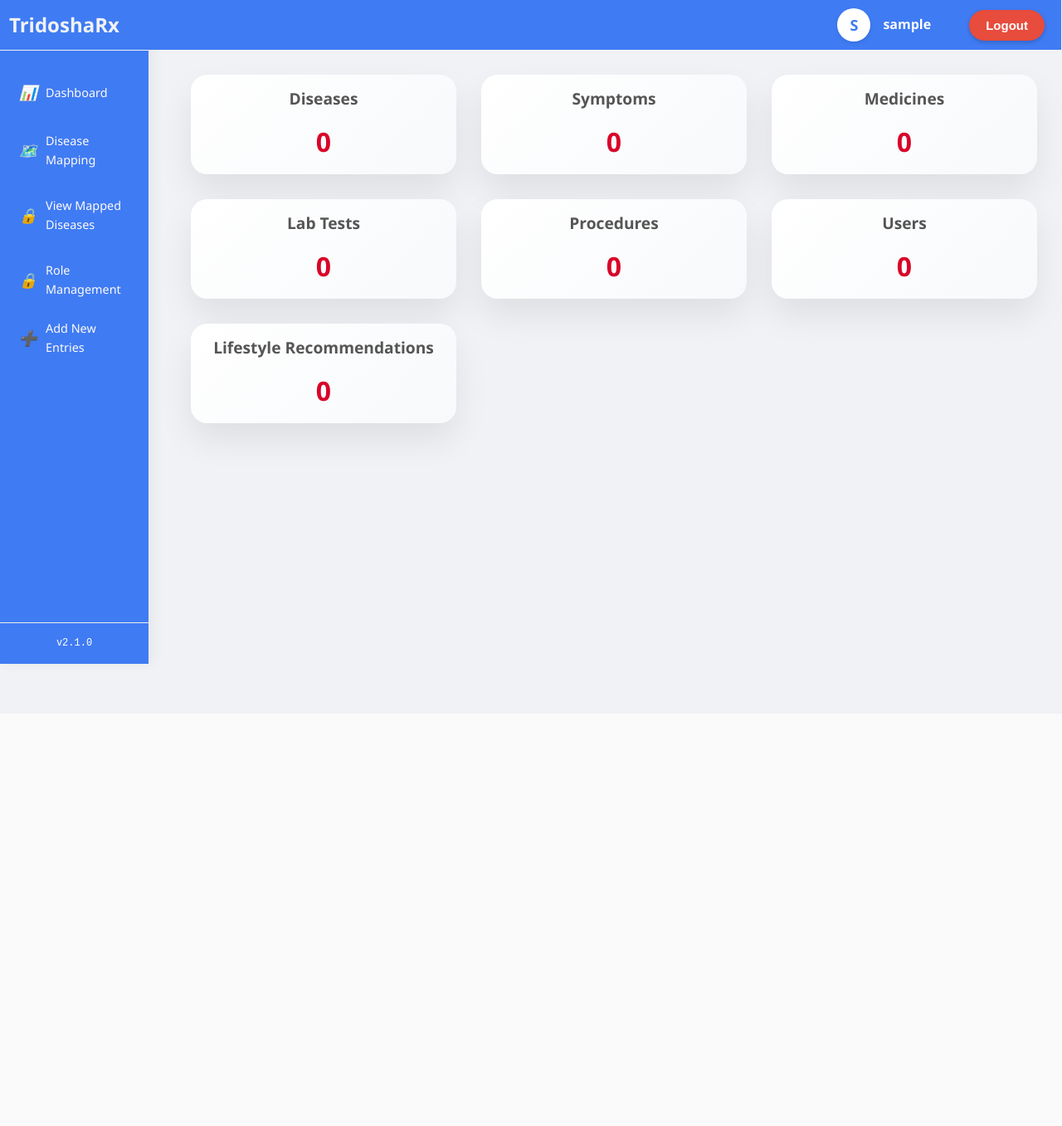
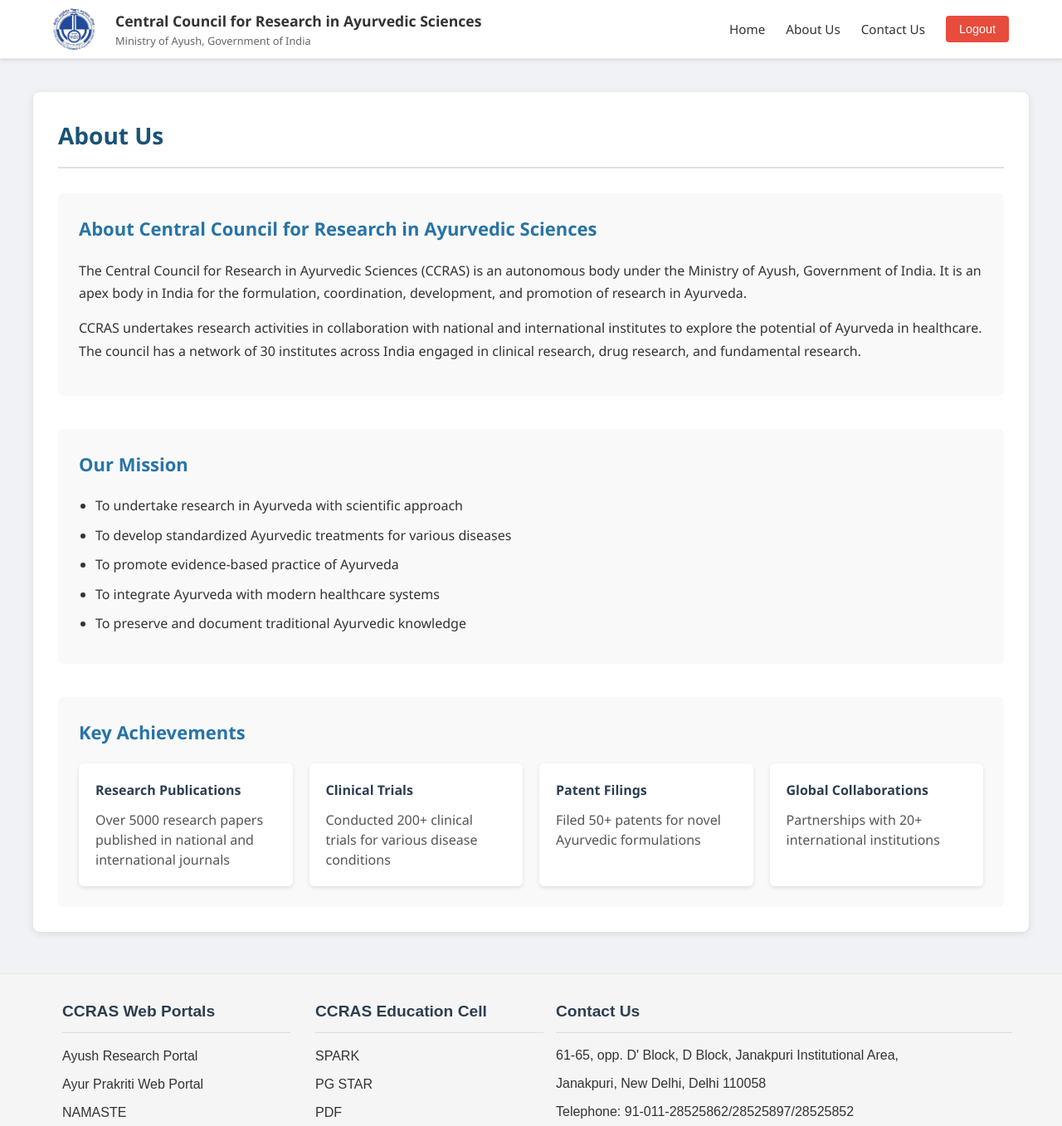
Before and after one commit to manyaigdtuw/DSS-tridoshaRx, a React (Create React App) app in the folder frontend/: page /about in a window 1280 px wide. Before the commit this address led to /dashboard. Shown: the top 1357 px of the page at 83% size. Before the commit the page ends 860 px from the top, so only its background shows below. Built offline with nearby package versions, Linux system fonts and the light colour scheme; no server answers; sample sign-in values are in the browser's storage.

Commit message:
added about us page

```diff
--- a/frontend/src/App.js
+++ b/frontend/src/App.js
@@ -10,6 +10,7 @@
 import Sidebar from './components/Sidebar';
 import Topbar from './components/Topbar';
 import ContactUs from './components/ContactUs';
+import AboutUs from './components/AboutUs';
 import MappingPage from './components/Diseasemap';
 import SymptomChecker from './components/UserPage';
 import AddEntryPage from './components/AddEntryPage';
@@ -242,6 +243,7 @@
     <Route element={<UserLayout />}>
       <Route path="/user-page" element={<SymptomChecker />} />
       <Route path="/contact" element={<ContactUs />} />
+      <Route path="/about" element={<AboutUs />} />
 
     </Route>
   </Route>
--- /dev/null
+++ b/frontend/src/components/AboutUs.css
@@ -0,0 +1,95 @@
+/* AboutUs.css */
+.about-us-container {
+  width: 100%;
+  max-width: 1200px;
+  margin: 40px auto;
+  padding: 30px;
+  background-color: #fff;
+  box-shadow: 0 2px 10px rgba(0, 0, 0, 0.1);
+  border-radius: 8px;
+}
+
+.about-us-header {
+  border-bottom: 2px solid #e0e0e0;
+  padding-bottom: 15px;
+  margin-bottom: 30px;
+}
+
+.about-us-header h2 {
+  color: #1a5276;
+  font-size: 28px;
+  margin: 0;
+}
+
+.about-us-content {
+  display: flex;
+  flex-direction: column;
+  gap: 40px;
+}
+
+.about-section,
+.mission-section,
+.achievements-section {
+  background-color: #f9f9f9;
+  padding: 25px;
+  border-radius: 6px;
+}
+
+.about-section h3,
+.mission-section h3,
+.achievements-section h3 {
+  color: #2874a6;
+  margin-top: 0;
+  margin-bottom: 20px;
+  font-size: 22px;
+}
+
+.about-section p {
+  margin: 15px 0;
+  line-height: 1.7;
+  color: #333;
+}
+
+.mission-section ul {
+  padding-left: 20px;
+}
+
+.mission-section li {
+  margin-bottom: 10px;
+  line-height: 1.6;
+}
+
+.achievements-grid {
+  display: grid;
+  grid-template-columns: repeat(auto-fit, minmax(250px, 1fr));
+  gap: 20px;
+}
+
+.achievement-card {
+  background-color: white;
+  padding: 20px;
+  border-radius: 6px;
+  box-shadow: 0 2px 5px rgba(0, 0, 0, 0.1);
+}
+
+.achievement-card h4 {
+  color: #2c3e50;
+  margin-top: 0;
+  margin-bottom: 10px;
+}
+
+.achievement-card p {
+  margin: 0;
+  color: #555;
+  line-height: 1.5;
+}
+
+@media (max-width: 768px) {
+  .about-us-container {
+    padding: 20px;
+  }
+
+  .achievements-grid {
+    grid-template-columns: 1fr;
+  }
+}
--- /dev/null
+++ b/frontend/src/components/AboutUs.jsx
@@ -0,0 +1,72 @@
+// AboutUs.jsx
+import React from 'react';
+import './AboutUs.css';
+import Header from './Header';
+import Footer from './Footer';
+
+const AboutUs = () => {
+  return (
+    <>
+      <div className="full-width-bleed">
+        <Header />
+      </div>
+
+      <div className="about-us-container">
+        <div className="about-us-header">
+          <h2>About Us</h2>
+        </div>
+
+        <div className="about-us-content">
+          <div className="about-section">
+            <h3>About Central Council for Research in Ayurvedic Sciences</h3>
+            <p>
+              The Central Council for Research in Ayurvedic Sciences (CCRAS) is an autonomous body under the Ministry of Ayush, Government of India. It is an apex body in India for the formulation, coordination, development, and promotion of research in Ayurveda.
+            </p>
+            <p>
+              CCRAS undertakes research activities in collaboration with national and international institutes to explore the potential of Ayurveda in healthcare. The council has a network of 30 institutes across India engaged in clinical research, drug research, and fundamental research.
+            </p>
+          </div>
+
+          <div className="mission-section">
+            <h3>Our Mission</h3>
+            <ul>
+              <li>To undertake research in Ayurveda with scientific approach</li>
+              <li>To develop standardized Ayurvedic treatments for various diseases</li>
+              <li>To promote evidence-based practice of Ayurveda</li>
+              <li>To integrate Ayurveda with modern healthcare systems</li>
+              <li>To preserve and document traditional Ayurvedic knowledge</li>
+            </ul>
+          </div>
+
+          <div className="achievements-section">
+            <h3>Key Achievements</h3>
+            <div className="achievements-grid">
+              <div className="achievement-card">
+                <h4>Research Publications</h4>
+                <p>Over 5000 research papers published in national and international journals</p>
+              </div>
+              <div className="achievement-card">
+                <h4>Clinical Trials</h4>
+                <p>Conducted 200+ clinical trials for various disease conditions</p>
+              </div>
+              <div className="achievement-card">
+                <h4>Patent Filings</h4>
+                <p>Filed 50+ patents for novel Ayurvedic formulations</p>
+              </div>
+              <div className="achievement-card">
+                <h4>Global Collaborations</h4>
+                <p>Partnerships with 20+ international institutions</p>
+              </div>
+            </div>
+          </div>
+        </div>
+      </div>
+
+      <div className="full-width-bleed" style={{ marginTop: '40px' }}>
+        <Footer />
+      </div>
+    </>
+  );
+};
+
+export default AboutUs;
--- a/frontend/src/components/ContactUs.css
+++ b/frontend/src/components/ContactUs.css
@@ -1,13 +1,13 @@
-/* ContactUs.css */
 .contact-us-container {
   width: 100%;
   max-width: 1200px;
-  margin: 0 auto;
+  margin: 40px auto; /* adds vertical spacing */
   padding: 30px;
   background-color: #fff;
   box-shadow: 0 2px 10px rgba(0, 0, 0, 0.1);
   border-radius: 8px;
 }
+
 
 .contact-us-header {
   border-bottom: 2px solid #e0e0e0;
--- a/frontend/src/components/ContactUs.jsx
+++ b/frontend/src/components/ContactUs.jsx
@@ -1,10 +1,15 @@
 import React from 'react';
 import './ContactUs.css';
+import Header from './Header'; // ✅ Make sure Header is in the same folder or update the path accordingly
 import Footer from './Footer';
-
 
 const ContactUs = () => {
   return (
+    <>
+      <div className="full-width-bleed">
+        <Header />
+      </div>
+
       <div className="contact-us-container">
         <div className="contact-us-header">
           <h2>Contact Us</h2>
@@ -14,24 +19,18 @@
           <div className="contact-section">
             <h3>Address</h3>
             <p>
-
               Jawahar Lal Nehru Bhartiya Chikitsa Avum Homeopathy Anusandhan Bhavan<br />
               No.61-65, Institutional Area, Opp. 'D' Block, Janakpuri,<br />
-New Delhi - 110058 ( India )
-Telephone : 91-011-28525862/28525897/28525852
-
-
+              New Delhi - 110058 (India)
             </p>
-          <p>Telephone : 91-011-28525862/28525897/28525852</p>
+            <p>Telephone: 91-011-28525862 / 28525897 / 28525852</p>
           </div>
-
         </div>
-
-       <div className="full-width-bleed">
+      </div>
+       <div className="full-width-bleed" style={{ marginTop: '40px' }}>
     <Footer />
   </div>
-      </div>
-
+    </>
   );
 };
 
--- /dev/null
+++ b/frontend/src/components/Header.css
@@ -0,0 +1,97 @@
+/* ===== New Navigation Bar Styles ===== */
+.govt-navbar {
+  background-color: #fff;
+  padding: 10px 5%;
+  display: flex;
+  justify-content: space-between;
+  align-items: center;
+  box-shadow: 0 2px 4px rgba(0, 0, 0, 0.1);
+  border-bottom: 1px solid #eaeaea;
+}
+
+.govt-logo-container {
+  display: flex;
+  align-items: center;
+  gap: 15px;
+}
+
+.govt-logo-text {
+  font-size: 1.1rem;
+  color: #333;
+  font-weight: 600;
+}
+
+
+.govt-nav-links {
+  display: flex;
+  gap: 25px;
+  align-items: center;
+}
+
+.govt-nav-link {
+  color: #333;
+  text-decoration: none;
+  font-size: 0.95rem;
+  transition: color 0.2s ease;
+}
+
+.govt-nav-link:hover {
+  color: #2563eb;
+}
+
+.govt-nav-button {
+  background-color: #e74c3c;
+  color: white;
+  border: none;
+  padding: 8px 16px;
+  border-radius: 4px;
+  cursor: pointer;
+  font-size: 0.9rem;
+  transition: all 0.3s ease;
+}
+
+.govt-nav-button:hover {
+  background-color: #c0392b;
+}
+
+@media (max-width: 768px) {
+  .govt-navbar {
+    flex-direction: column;
+    gap: 15px;
+    padding: 15px;
+  }
+
+  .govt-nav-links {
+    width: 100%;
+    justify-content: center;
+    flex-wrap: wrap;
+    gap: 15px;
+  }
+}
+/* Add this to your existing CSS */
+.govt-logo-container {
+  display: flex;
+  align-items: center;
+  gap: 15px;
+}
+
+.govt-logo-img {
+  height: 50px; /* Adjust based on your logo's aspect ratio */
+  width: auto;
+}
+
+.govt-logo-text {
+  font-size: 1.1rem;
+  color: #333;
+  font-weight: 600;
+  margin-left: 10px;
+}
+
+.govt-logo-text small {
+  display: block;
+  font-size: 0.8rem;
+  color: #666;
+  font-weight: normal;
+}
+
+/* Keep all your existing .govt-navbar and other styles */
--- /dev/null
+++ b/frontend/src/components/Header.jsx
@@ -0,0 +1,45 @@
+import React from 'react';
+import { Link, useLocation } from 'react-router-dom';
+import './Header.css';
+import ayushLogo from './AyushLogo.png'; // Update with your actual path
+
+const Header = ({ handleLogout }) => {
+  const location = useLocation();
+
+  return (
+    <div className="full-width-bleed">
+      <nav className="govt-navbar">
+        <div className="govt-logo-container">
+          <img src={ayushLogo} alt="Ministry of Ayush Logo" className="govt-logo-img" />
+          <div className="govt-logo-text">
+            Central Council for Research in Ayurvedic Sciences
+            <small>Ministry of Ayush, Government of India</small>
+          </div>
+        </div>
+        <div className="govt-nav-links">
+          <Link
+            to="/user-page"
+            className={`govt-nav-link ${location.pathname === '/user-page' ? 'active' : ''}`}
+          >
+            Home
+          </Link>
+          <Link
+            to="/about"
+            className={`govt-nav-link ${location.pathname === '/about' ? 'active' : ''}`}
+          >
+            About Us
+          </Link>
+          <Link
+            to="/contact"
+            className={`govt-nav-link ${location.pathname === '/contact' ? 'active' : ''}`}
+          >
+            Contact Us
+          </Link>
+          <button className="govt-nav-button" onClick={handleLogout}>Logout</button>
+        </div>
+      </nav>
+    </div>
+  );
+};
+
+export default Header;
--- a/frontend/src/components/UserPage.jsx
+++ b/frontend/src/components/UserPage.jsx
@@ -5,8 +5,11 @@
 import SearchBar from './SearchBar';
 import DiseaseSearchBar from "./DiseaseSearchBar";
 import ResultsDisplay from './ResultsDisplay';
+import Footer from './Footer';
+import Header from './Header';
+
 import ayushLogo from './AyushLogo.png'; // Update with your actual path
-import Footer from './Footer';
+
 
 import PDFExportButton from './PDFExportButton';
 import './SymptomChecker.css';
@@ -83,36 +86,7 @@
   return (
     <div className="symptom-checker-container">
         <div className="full-width-bleed">
-        <nav className="govt-navbar">
-          <div className="govt-logo-container">
-            <img src={ayushLogo} alt="Ministry of Ayush Logo" className="govt-logo-img" />
-            <div className="govt-logo-text">
-              Central Council for Research in Ayurvedic Sciences
-              <small>Ministry of Ayush, Government of India</small>
-            </div>
-          </div>
-          <div className="govt-nav-links">
-  <Link
-    to="/user-page"
-    className={`govt-nav-link ${location.pathname === '/user-page' ? 'active' : ''}`}
-  >
-    Home
-  </Link>
-  <Link
-    to="/about"
-    className={`govt-nav-link ${location.pathname === '/about' ? 'active' : ''}`}
-  >
-    About Us
-  </Link>
-  <Link
-    to="/contact"
-    className={`govt-nav-link ${location.pathname === '/contact' ? 'active' : ''}`}
-  >
-    Contact Us
-  </Link>
-  <button className="govt-nav-button" onClick={handleLogout}>Logout</button>
-</div>
-        </nav>
+        <Header />
       </div>
       <div className="symptom-checker">
 
```
Lines whose indentation alone changed are shown as unchanged.
